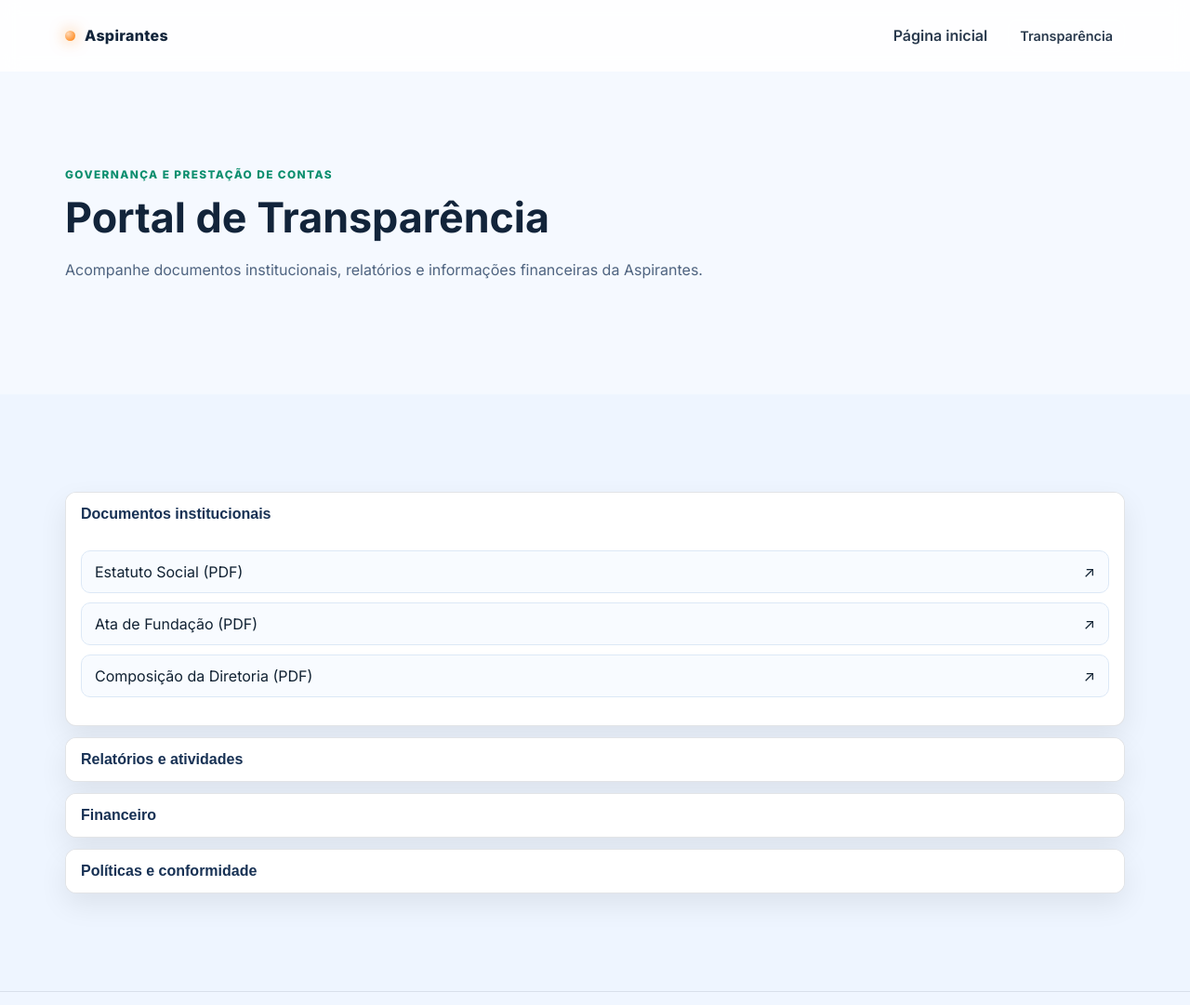
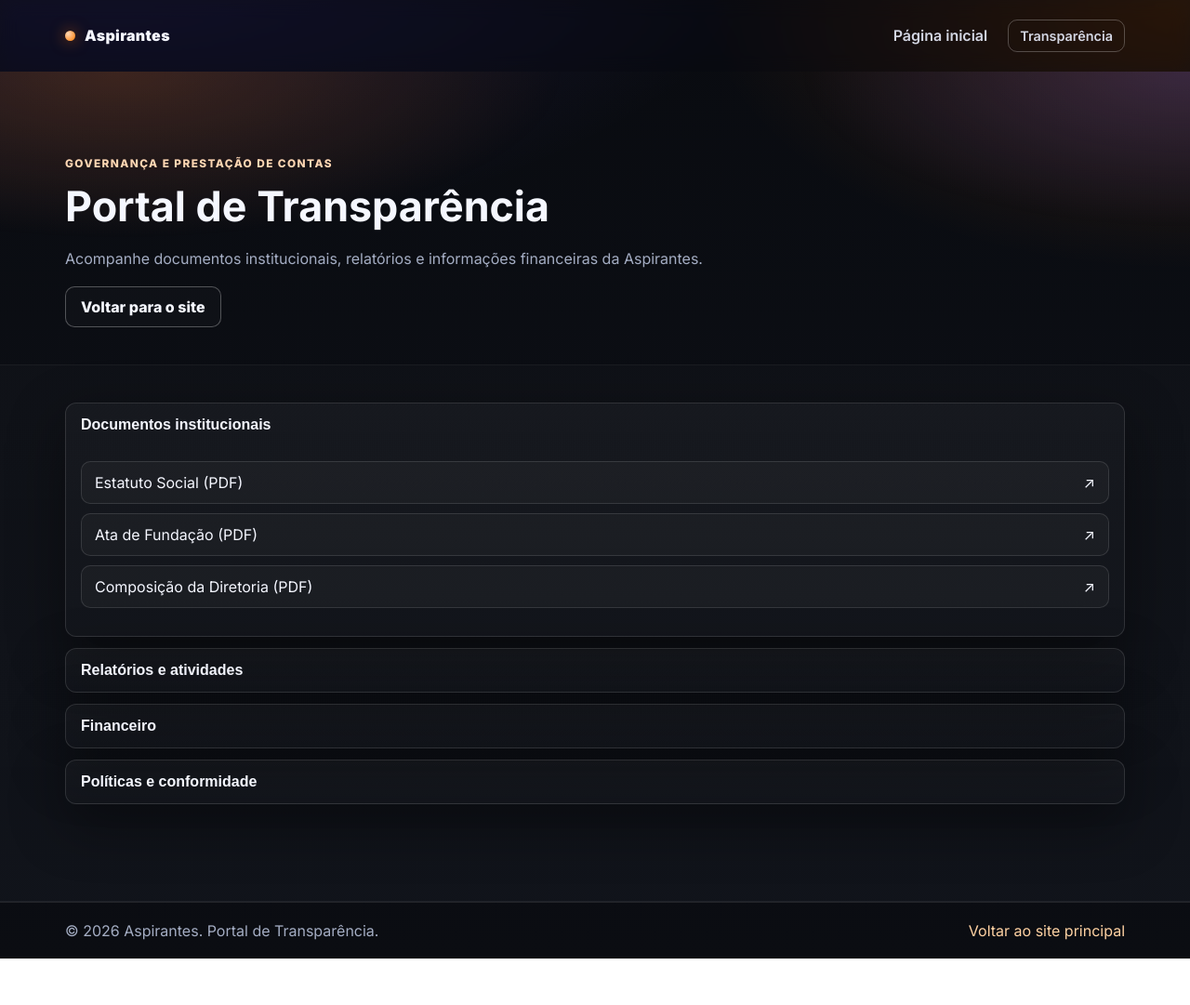
Before and after one commit to yuripsheraldica-collab/aspirantes-site, a plain HTML site: page transparencia/index.html in a window 1280 px wide. Shown: the top 1081 px of the page at 93% size. After the commit the page ends 1031 px from the top, so only its background shows below. Drawn offline with Linux system fonts and the light colour scheme.

Commit message:
Update index.html

```diff
--- a/transparencia/index.html
+++ b/transparencia/index.html
@@ -5,40 +5,54 @@
   <meta name="viewport" content="width=device-width, initial-scale=1.0" />
   <title>Portal de Transparência | Aspirantes</title>
   <meta name="description" content="Portal de Transparência da Aspirantes: documentos institucionais, financeiros e governança." />
-  <link rel="preconnect" href="https://fonts.googleapis.com">
-  <link rel="preconnect" href="https://fonts.gstatic.com" crossorigin>
-  <link href="https://fonts.googleapis.com/css2?family=Inter:wght@400;500;600;700;800&display=swap" rel="stylesheet">
-  <link rel="stylesheet" href="../assets/css/styles.css" />
+  <link rel="preconnect" href="https://fonts.googleapis.com" />
+  <link rel="preconnect" href="https://fonts.gstatic.com" crossorigin />
+  <link href="https://fonts.googleapis.com/css2?family=Inter:wght@400;500;600;700;800;900&display=swap" rel="stylesheet" />
+  <!-- cache-busting -->
+  <link rel="stylesheet" href="../assets/css/styles.css?v=3" />
+
   <style>
-    body{background:#f5f9ff;color:#12243a}
-    .header{background:rgba(255,255,255,.85)}
-    .header.scrolled{background:rgba(255,255,255,.96)}
-    .menu a,.brand{color:#12243a}
-    .section-alt{background:#eef5ff}
-    .card,.accordion-item{
-      background:#fff;border-color:rgba(18,36,58,.12);box-shadow:0 12px 30px rgba(0,0,0,.08)
+    /* Ajustes específicos da transparência mantendo a identidade visual do site */
+    .trans-hero{
+      padding-top: 92px;
+      padding-bottom: 40px;
+      background:
+        radial-gradient(800px 300px at 10% 0%, rgba(255,122,0,.18), transparent 60%),
+        radial-gradient(700px 280px at 100% 0%, rgba(109,92,255,.2), transparent 60%);
     }
-    .kicker{color:#0b8e6d}
-    .subtitle,.card p,.small,.footer p{color:#4f6480}
-    .footer{background:#f0f6ff;border-top:1px solid rgba(18,36,58,.1)}
-    .footer a{color:#0a8a6a}
+
     .docs-list{display:grid;gap:10px;padding:0;list-style:none}
     .docs-list a{
       display:flex;justify-content:space-between;align-items:center;
-      text-decoration:none;color:#123;background:#f8fbff;padding:12px 14px;border-radius:10px;border:1px solid #dce8f6
+      text-decoration:none;color:var(--text);
+      background:rgba(255,255,255,.03);
+      padding:12px 14px;border-radius:10px;
+      border:1px solid rgba(255,255,255,.12);
+      transition:.2s ease;
     }
-    .docs-list a:hover{border-color:#0ba77f}
+    .docs-list a:hover{
+      border-color:rgba(255,122,0,.65);
+      transform:translateY(-2px);
+    }
+
     .accordion{display:grid;gap:12px}
-    .accordion-item{border:1px solid rgba(18,36,58,.12);border-radius:12px;overflow:hidden}
+    .accordion-item{
+      border:1px solid rgba(255,255,255,.12);
+      border-radius:12px;overflow:hidden;
+      background:linear-gradient(180deg,rgba(255,255,255,.03),rgba(255,255,255,.015));
+      box-shadow:var(--shadow);
+    }
     .accordion-btn{
-      width:100%;text-align:left;background:#fff;border:none;padding:14px 16px;
-      font-size:1rem;font-weight:700;color:#173154;cursor:pointer
+      width:100%;text-align:left;background:transparent;border:none;padding:14px 16px;
+      font-size:1rem;font-weight:800;color:var(--text);cursor:pointer;
     }
     .accordion-content{
       max-height:0;overflow:hidden;transition:max-height .25s ease;
-      padding:0 16px
+      padding:0 16px;
     }
     .accordion-content-inner{padding:0 0 14px}
+
+    .top-actions{display:flex;gap:10px;flex-wrap:wrap}
   </style>
 </head>
 <body>
@@ -55,15 +69,18 @@
   </header>
 
   <main>
-    <section class="section">
+    <section class="section trans-hero">
       <div class="container">
         <p class="kicker">Governança e prestação de contas</p>
         <h1 style="margin:0 0 12px;font-size:clamp(1.8rem,4vw,2.8rem)">Portal de Transparência</h1>
         <p class="subtitle">Acompanhe documentos institucionais, relatórios e informações financeiras da Aspirantes.</p>
+        <div class="top-actions" style="margin-top:16px">
+          <a href="../index.html" class="btn btn-ghost">Voltar para o site</a>
+        </div>
       </div>
     </section>
 
-    <section class="section section-alt">
+    <section class="section section-alt" style="padding-top:40px">
       <div class="container">
         <div class="accordion" id="accordion">
           <article class="accordion-item">
@@ -129,6 +146,7 @@
     </div>
   </footer>
 
-  <script src="./transparencia.js"></script>
+  <!-- cache-busting -->
+  <script src="./transparencia.js?v=3"></script>
 </body>
 </html>
```
